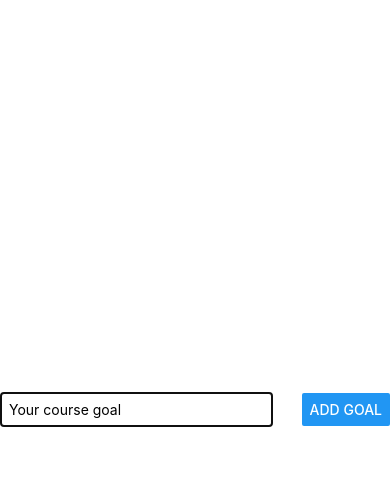
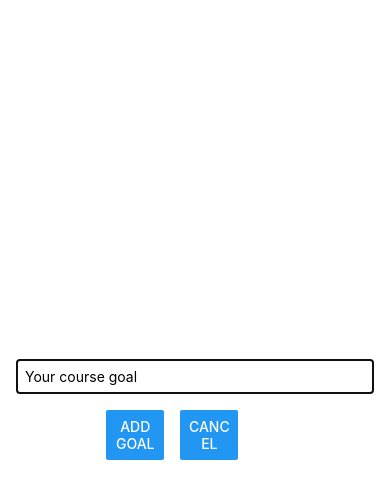
Before and after one commit to Arthuro12/Master-React-Native, a React Native app in the folder RNBasic/: screen / in a window 390 px wide. Both pictures are taken after a click on the button "ADD NEW GOAL". Shown: the top 498 px of the page. Built offline with nearby package versions, Linux system fonts and the light colour scheme.

Commit message:
Styling the modal component

```diff
--- a/RNBasic/components/GoalInput.js
+++ b/RNBasic/components/GoalInput.js
@@ -22,7 +22,14 @@
           value={inputValue}
           onChangeText={handleInputGoal}
         />
-        <Button title="Add Goal" onPress={addGoalHandler} />
+        <View style={styles.buttonsContainer}>
+          <View style={styles.button}>
+            <Button title="Add Goal" onPress={addGoalHandler} />
+          </View>
+          <View style={styles.button}>
+            <Button title="Cancel" />
+          </View>
+        </View>
       </View>
     </Modal>
   );
@@ -31,18 +38,29 @@
 const styles = StyleSheet.create({
   inputContainer: {
     flex: 1,
-    flexDirection: "row",
-    justifyContent: "space-between",
+    justifyContent: "center",
     alignItems: "center",
     marginBottom: 24,
+    padding: 16,
     borderBottomWidth: 1,
     borderBottomColor: "#cccccc",
   },
   textInput: {
+    width: "100%",
     borderWidth: 1,
     borderColor: "#cccccc",
-    width: "70%",
-    marginRight: 8,
     padding: 8,
   },
+  buttonsContainer: {
+    flexDirection: "row",
+    marginTop: 16,
+  },
+  // addGoalButton: {},
+  // cancelButton: {
+
+  // }
+  button: {
+    width: "30%",
+    marginHorizontal: 8,
+  },
 });
```
